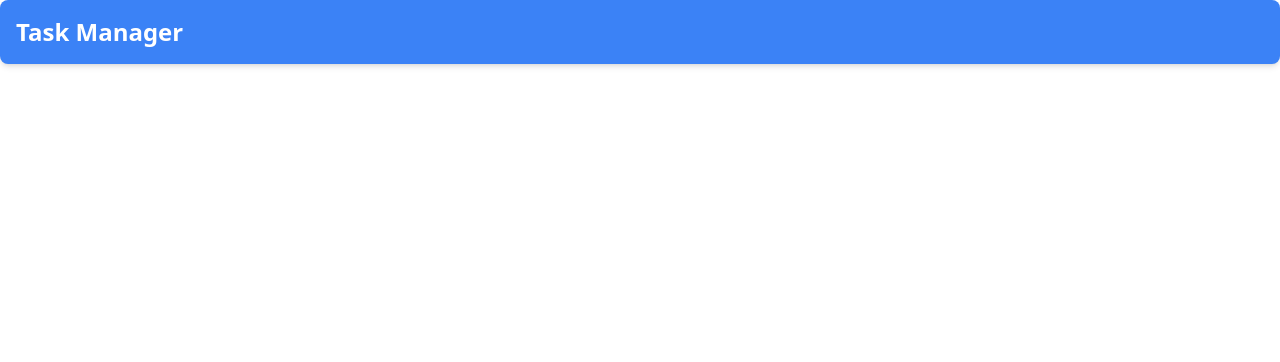
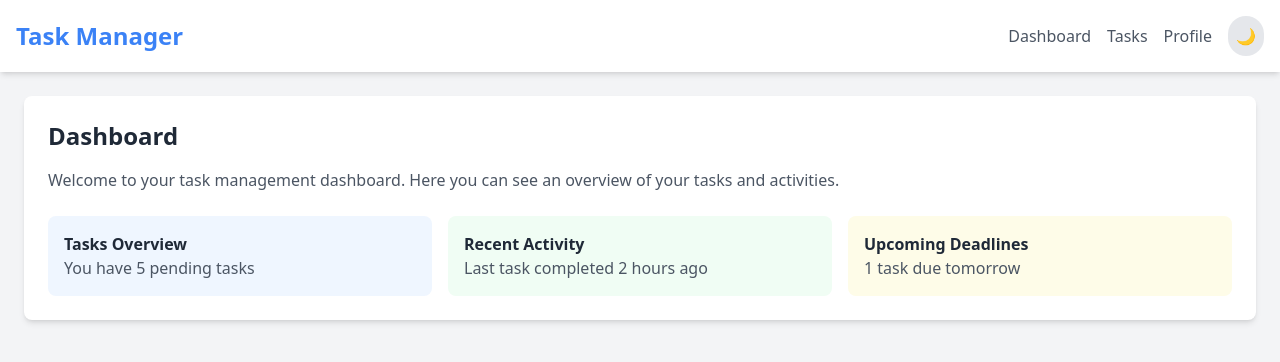
Before and after one commit to SNuwan00/task-manager-frontend, a React (Vite) app: page / in a window 1280 px wide. Shown: the top 362 px of the page. Built offline with nearby package versions, Linux system fonts and the light colour scheme; the HTML template or start-up script is replaced by a standard one.

Commit message:
Update App.jsx

```diff
--- a/src/App.jsx
+++ b/src/App.jsx
@@ -1,13 +1,29 @@
-import React from 'react'
-import './App.css'
+import { BrowserRouter as Router, Routes, Route } from 'react-router-dom';
+import Navbar from './components/Navbar';
+import Profile from './components/Profile';
+import Dashboard from './pages/Dashboard';
+import TaskPage from './pages/TaskPage';
+import LoginPage from './pages/LoginPage';
+import SignupPage from './pages/SignupPage';
 
 function App() {
-
   return (
-    <header className="bg-blue-500 text-white p-4 rounded-lg shadow-md">
-      <h1 className="text-2xl font-bold">Task Manager</h1>
-    </header>
-  )
+    <Router>
+      <div className="min-h-screen bg-gray-100 dark:bg-gray-800">
+        <Navbar />
+        <main className="container mx-auto p-6">
+          <Routes>
+            <Route path="/" element={<Dashboard />} />
+            <Route path="/profile" element={<Profile />} />
+            {/* <Route path="*" element={<Dashboard />} />  */}
+            <Route path="/tasks" element={<TaskPage />} />
+            <Route path="/login" element={<LoginPage />} />
+            <Route path="/signup" element={<SignupPage />} />
+          </Routes>
+        </main>
+      </div>
+    </Router>
+  );
 }
 
-export default App
+export default App;
```
